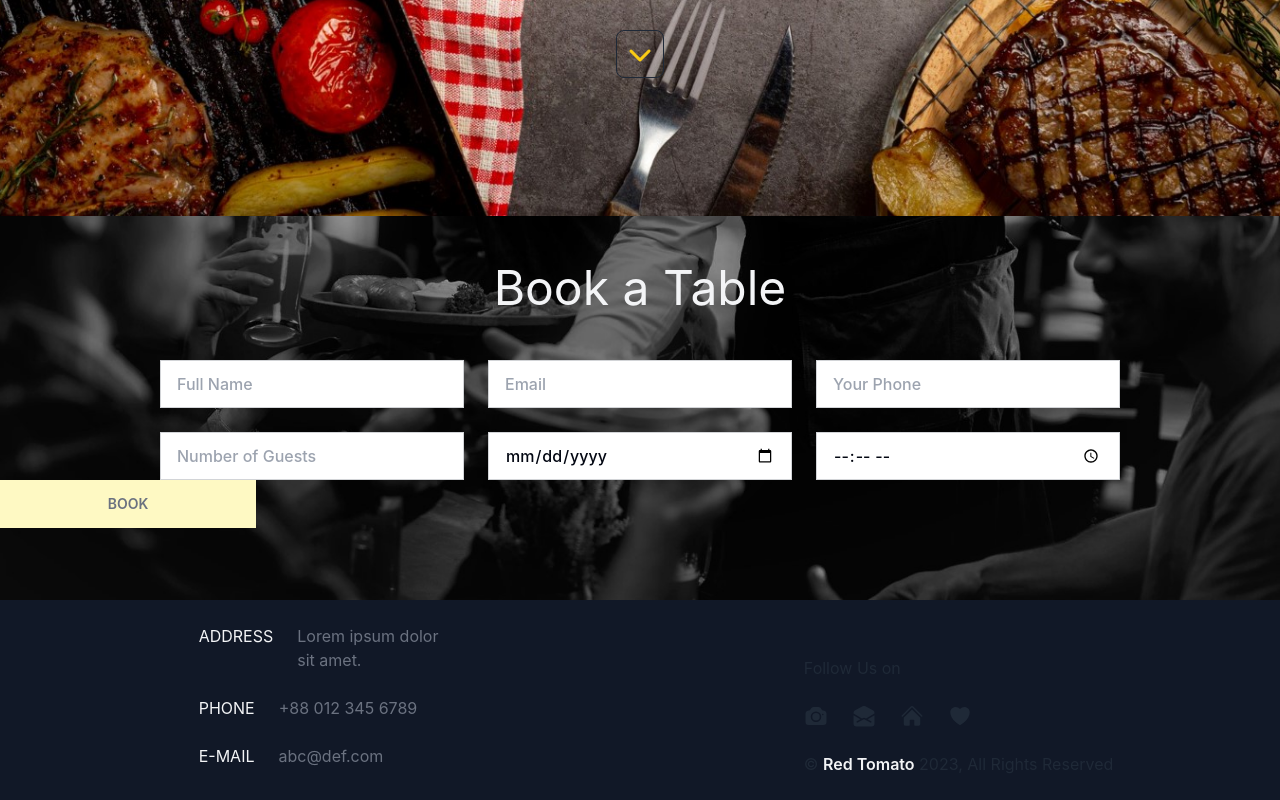
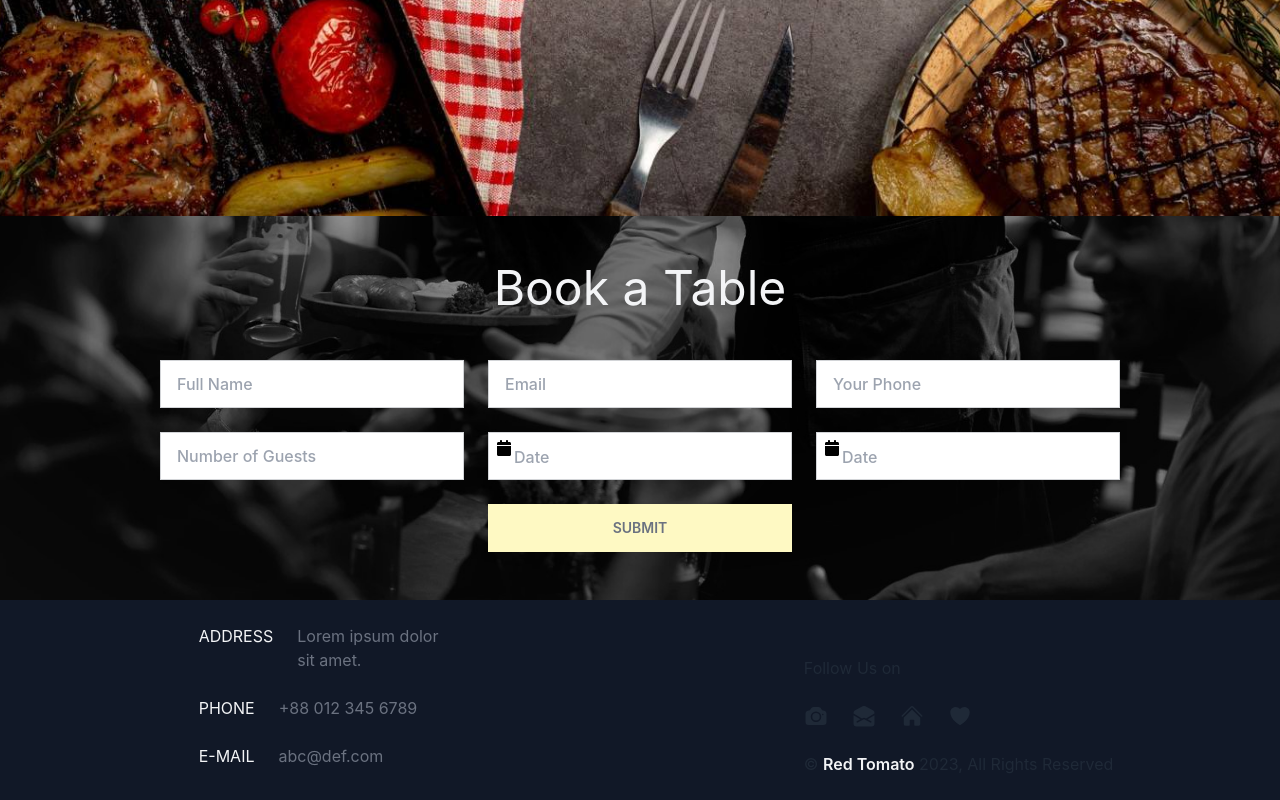
Before and after one commit to sunam007/Red-tomato-client, a React (Create React App) app: page / in a window 1280 px wide. Shown: the part 648-1448 px from the top of the page. Built offline with nearby package versions, Linux system fonts and the light colour scheme.

Commit message:
react DatePicker and dat-fs package installed

```diff
--- a/package.json
+++ b/package.json
@@ -8,7 +8,9 @@
     "@testing-library/user-event": "^13.5.0",
     "axios": "^1.4.0",
     "daisyui": "^2.51.6",
+    "date-fns": "^2.30.0",
     "react": "^18.2.0",
+    "react-datepicker": "^4.11.0",
     "react-dom": "^18.2.0",
     "react-router-dom": "^6.10.0",
     "react-scripts": "5.0.1",
--- a/src/Pages/Homepage/Hero.js
+++ b/src/Pages/Homepage/Hero.js
@@ -1,5 +1,5 @@
 import React from "react";
-import background from "../../assets/hero.jpg";
+import background from "../../assets/test/test-2.jpg";
 import logo from "../../assets/hero/redTomato logo rectangular.png";
 
 function Hero({ image = "https://i.ibb.co/tJBbN44/hero-background.png" }) {
@@ -10,10 +10,10 @@ function Hero({ image = "https://i.ibb.co/tJBbN44/hero-background.png" }) {
       }}
       className="bg-cover bg-no-repeat bg-local bg-center h-screen flex flex-col justify-center items-center "
     >
-      <img src={logo} className="w-64 md:w-96 mb-48 md:mb-56 lg:mb-64" alt="" />
+      {/* <img src={logo} className="w-64 md:w-96 mb-48 md:mb-56 lg:mb-64" alt="" />
       <button className="btn btn-square btn-outline">
         <i className="fa-solid fa-chevron-down font-semibold text-yellow-400 text-2xl"></i>
-      </button>
+      </button> */}
     </div>
   );
 }
--- a/src/Pages/Homepage/Homepage.js
+++ b/src/Pages/Homepage/Homepage.js
@@ -1,7 +1,6 @@
 import React from "react";
 import BookTable from "./BookTable";
 import Hero from "./Hero";
-import HeroTest from "./HeroTest";
 
 const Homepage = () => {
   return (
--- a/src/components/BookTableForm.js
+++ b/src/components/BookTableForm.js
@@ -1,7 +1,14 @@
+import React, { useState } from "react";
 import axios from "axios";
-import React from "react";
+import DatePicker from "react-datepicker";
+import "react-datepicker/dist/react-datepicker.css";
+import addDays from "date-fns/addDays";
+
+import "./BookTableForm.css";
 
 function BookTableForm() {
+  const [date, setDate] = useState(null);
+
   const handleBookTable = (event) => {
     event.preventDefault();
 
@@ -21,11 +28,11 @@ function BookTableForm() {
       date,
       time,
     };
-
-    axios
-      .post("http://localhost:5000/bookings", { bookingInfo })
-      .then((res) => console.log(res.data))
-      .catch((err) => console.log(err));
+    console.log(bookingInfo);
+    // axios
+    //   .post("http://localhost:5000/bookings", { bookingInfo })
+    //   .then((res) => console.log(res.data))
+    //   .catch((err) => console.log(err));
 
     form.reset();
   };
@@ -36,43 +43,57 @@ function BookTableForm() {
           name="fullName"
           type="text"
           placeholder="Full Name"
-          className="input input-bordered rounded-none input-md  bg-white text-base font-medium text-gray-950"
+          className="w-full input input-bordered rounded-none input-md  bg-white text-base font-medium text-gray-950"
         />
         <input
           name="email"
           type="email"
           placeholder="Email"
-          className="input input-bordered rounded-none input-md  bg-white text-base font-medium text-gray-950"
+          className="w-full input input-bordered rounded-none input-md  bg-white text-base font-medium text-gray-950"
         />
         <input
           name="phone"
           type="number"
           placeholder="Your Phone"
-          className="input input-bordered rounded-none input-md  bg-white text-base font-medium text-gray-950"
+          className="w-full input input-bordered rounded-none input-md  bg-white text-base font-medium text-gray-950"
         />
         <input
           name="guests"
           type="number"
           placeholder="Number of Guests"
-          className="input input-bordered rounded-none input-md  bg-white text-base font-medium text-gray-950"
+          className="w-full input input-bordered rounded-none input-md  bg-white text-base font-medium text-gray-950"
         />
+        <DatePicker
+          showIcon
+          placeholderText="Date"
+          selected={date}
+          onChange={(date) => setDate(date)}
+          dateFormat={"dd/MM/yyyy"} //  MM in capital letter
+          minDate={new Date()} // todays date is the minimum date
+          maxDate={addDays(new Date(), 15)}
+          isClearable
+          className="w-full input input-bordered rounded-none input-md  bg-white text-base font-medium text-gray-950"
+        />
+
+        <DatePicker
+          showIcon
+          placeholderText="Date"
+          selected={date}
+          onChange={(date) => setDate(date)}
+          dateFormat={"dd/MM/yyyy"} //  MM in capital letter
+          minDate={new Date()} // todays date is the minimum date
+          maxDate={addDays(new Date(), 15)}
+          isClearable
+          className="w-full input input-bordered rounded-none input-md  bg-white text-base font-medium text-gray-950"
+        />
+        <div></div>
+
         <input
-          name="date"
-          type="date"
-          placeholder="Date"
-          className="input input-bordered rounded-none input-md  bg-white text-base font-medium text-gray-950"
-        />
-        <input
-          name="time"
-          type="time"
-          placeholder="Time"
-          className="input input-bordered rounded-none input-md  bg-white text-base font-medium text-gray-950"
+          type="submit"
+          value="Submit"
+          className="w-full btn  border-none rounded-none  text-gray-500 bg-yellow-100  hover:bg-emerald-500"
         />
       </div>
-
-      <button className="btn btn-wide border-none rounded-none text-gray-500 bg-yellow-100  hover:bg-emerald-500 inline-flex items-center justify-center">
-        Book
-      </button>
     </form>
   );
 }
```
Also changed, not shown: src/components/BookTableForm.css (added), 1 other file (tests, documents, lock files or other folders).
